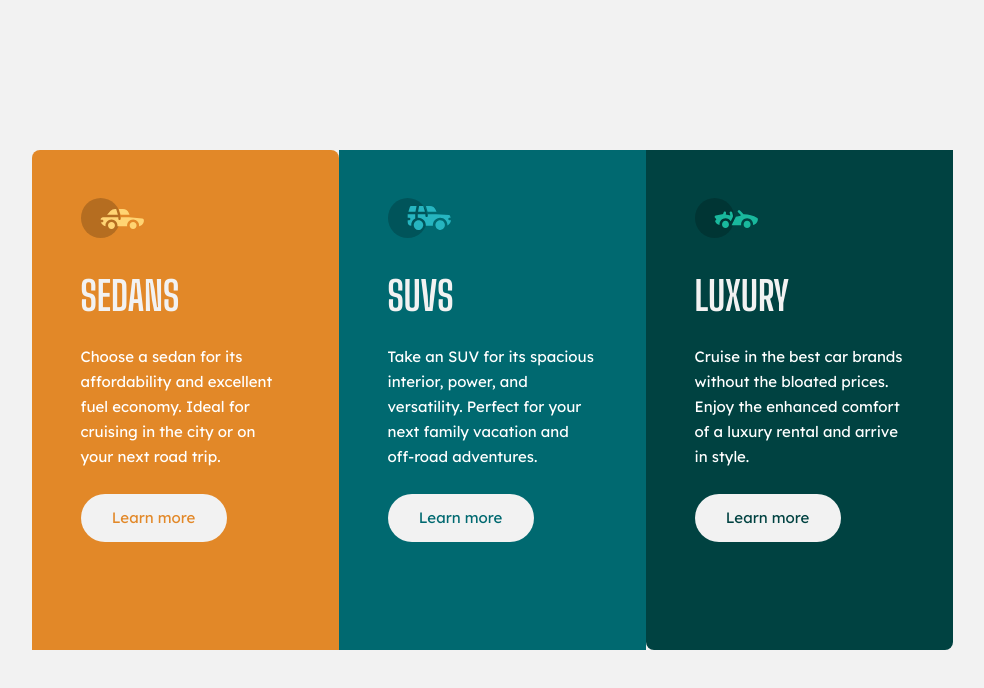
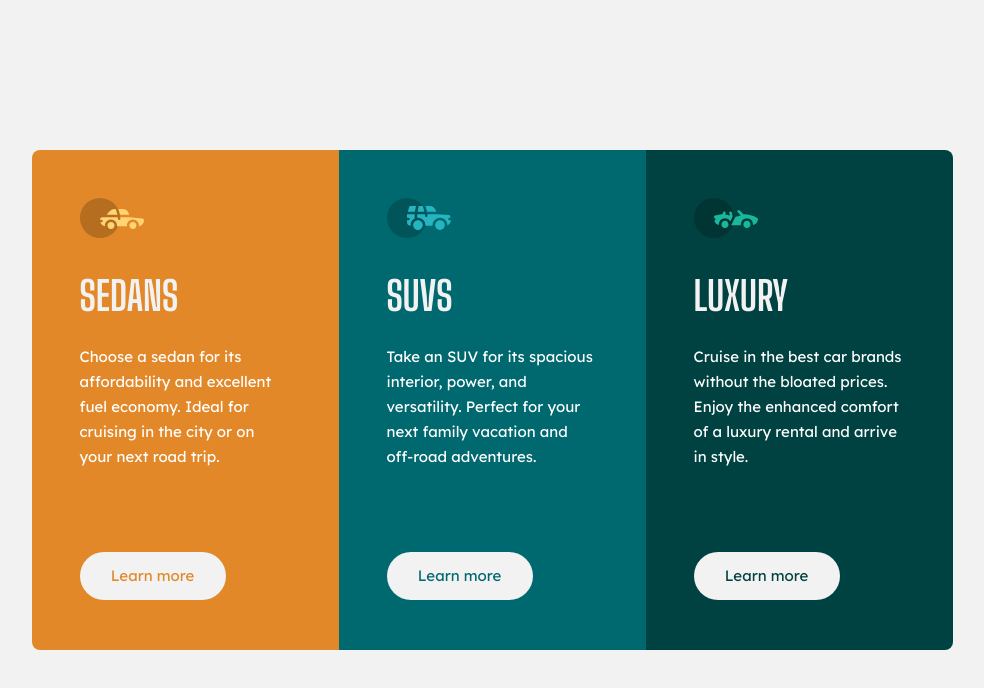
Before and after one commit to thomaserdmenger/3ColumnPreviewCardComponent, a plain HTML site: page index.html in a window 1536 px wide. Shown: the whole page, without its empty margins (276-1260 px from the left). Drawn offline with Linux system fonts and the light colour scheme.

Commit message:
add desktop version

```diff
--- a/css/styles.css
+++ b/css/styles.css
@@ -35,7 +35,6 @@ body {
 .card {
   display: flex;
   flex-direction: column;
-  /* justify-content: center; */
   padding: 48px 49px;
 }
 
@@ -56,7 +55,7 @@ body {
 }
 
 .card__image {
-  width: 63.91px;
+  width: 64px;
   height: 40px;
   margin-bottom: 3.5rem;
 }
@@ -127,4 +126,22 @@ body {
     grid-template-rows: repeat(1, 50rem);
     grid-template-columns: repeat(3, 30.7rem);
   }
+
+  .card {
+    padding: 48px;
+  }
+
+  .card--orange {
+    border-top-right-radius: 0;
+    border-bottom-left-radius: 8px;
+  }
+
+  .card--green {
+    border-bottom-left-radius: 0;
+    border-top-right-radius: 8px;
+  }
+
+  .card__text {
+    margin-bottom: 8.3rem;
+  }
 }
```
